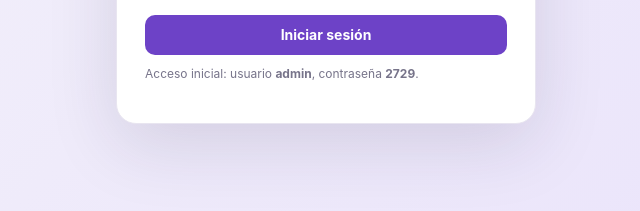
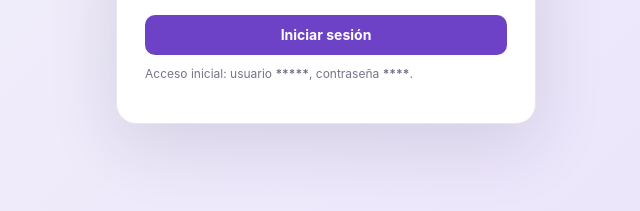
Before and after one commit to Arthur21586/Kenai-Dulce-Conexi-n, a plain HTML site: page index.html in a window 1280 px wide. Shown: the part 505-716 px from the top of the page, 314-954 px from the left. Drawn offline with Linux system fonts and the light colour scheme.

Commit message:
Update index.html

```diff
--- a/index.html
+++ b/index.html
@@ -57,7 +57,7 @@ body.locked .app{display:none!important}
   <input id="loginPassword" name="password" type="password" autocomplete="current-password" required placeholder="Escribe tu contraseña">
   <div id="loginError" class="dangertext" role="alert" style="margin-top:10px"></div>
   <button type="submit">Iniciar sesión</button>
-  <p class="footerhint">Acceso inicial: usuario <b>admin</b>, contraseña <b>2729</b>.</p>
+  <p class="footerhint">Acceso inicial: usuario <b>*****</b>, contraseña <b>****</b>.</p>
  </form>
 </div>
 <div class="app" id="app">
```
